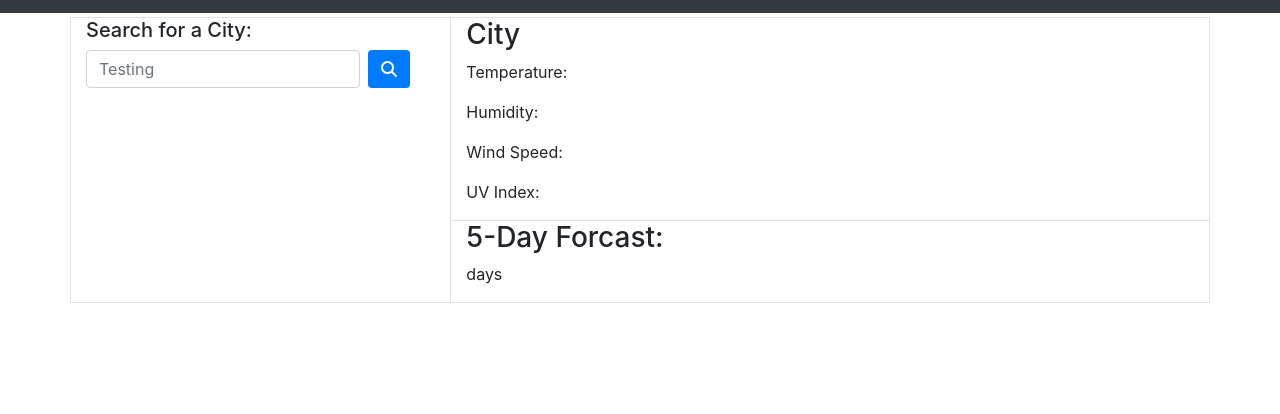
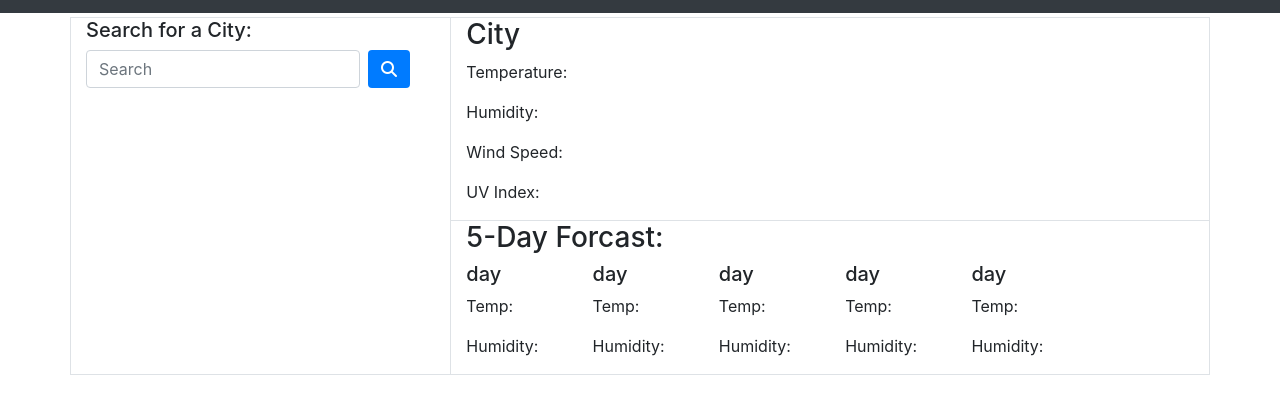
Before and after one commit to claudhue/06-Weather-Dashboard, a plain HTML site: page index.html in a window 1280 px wide. Shown: the part 78-492 px from the top of the page. Drawn offline with nearby package versions, Linux system fonts and the light colour scheme.

Commit message:
5 day forcast

```diff
--- a/index.html
+++ b/index.html
@@ -1,10 +1,10 @@
 <!DOCTYPE html>
 <html lang="en">
   <head>
-    <title>Weather</title>
+    <title>Weather Dashboard</title>
     <meta charset="utf-8" />
     <meta name="viewport" content="width=device-width, initial-scale=1" />
-    <link rel="stylesheet" href="style.css">
+    <link rel="stylesheet" href="style.css" />
     <link
       rel="stylesheet"
       href="https://maxcdn.bootstrapcdn.com/bootstrap/4.4.1/css/bootstrap.min.css"
@@ -27,7 +27,12 @@
         <div class="col-sm-4">
           <h5>Search for a City:</h5>
           <form class="form-inline my-2 my-lg-0">
-            <input id ="citySearch" class="form-control mr-sm-2" type="search" placeholder="Testing" />
+            <input
+              id="citySearch"
+              class="form-control mr-sm-2"
+              type="search"
+              placeholder="Search"
+            />
             <button id="click" class="btn bg-primary text-white">
               <i class="fas fa-search"></i>
             </button>
@@ -45,7 +50,32 @@
         <div class="col-sm-4"></div>
         <div class="col-sm-8 border-left border-top">
           <h3>5-Day Forcast:</h3>
-          <p class="card-columns">days</p>
+          <div class="row d-flex justify-content-start">
+            <div class="col-sm-2">
+              <h5>day</h5>
+              <p class="temp1">Temp:</p>
+              <p class="humid1">Humidity:</p>
+            </div>
+            <div class="col-sm-2">
+              <h5>day</h5>
+              <p class="temp2">Temp:</p>
+              <p class="humid2">Humidity:</p>
+            </div>
+            <div class="col-sm-2">
+              <h5>day</h5>
+              <p class="temp3">Temp:</p>
+              <p class="humid3">Humidity:</p>
+            </div>
+            <div class="col-sm-2">
+              <h5>day</h5>
+              <p class="temp4">Temp:</p>
+              <p class="humid4">Humidity:</p>
+            </div>
+            <div class="col-sm-2">
+              <h5>day</h5>
+              <p class="temp5">Temp:</p>
+              <p class="humid5">Humidity:</p>
+            </div>
         </div>
       </div>
     </div>
@@ -54,9 +84,10 @@
       crossorigin="anonymous"
     ></script>
     <script
-    src="https://code.jquery.com/jquery-3.4.1.min.js"
-    integrity="sha256-CSXorXvZcTkaix6Yvo6HppcZGetbYMGWSFlBw8HfCJo="
-    crossorigin="anonymous"></script>
+      src="https://code.jquery.com/jquery-3.4.1.min.js"
+      integrity="sha256-CSXorXvZcTkaix6Yvo6HppcZGetbYMGWSFlBw8HfCJo="
+      crossorigin="anonymous"
+    ></script>
     <script
       src="https://cdnjs.cloudflare.com/ajax/libs/popper.js/1.14.7/umd/popper.min.js"
       integrity="sha384-UO2eT0CpHqdSJQ6hJty5KVphtPhzWj9WO1clHTMGa3JDZwrnQq4sF86dIHNDz0W1"
--- a/script.js
+++ b/script.js
@@ -19,7 +19,16 @@ $(".city").text(response.city.name);
 $(".temp").text("Temperature: " + response.list[0].main.temp);
 $(".humid").text("Humidity: " + response.list[0].main.humidity);
 $(".ws").text("Wind Speed: " + response.list[0].wind.speed);
-$(".temp").text("Temperature: " + response.list[0].main.temp);
+$(".temp1").text("Temp: " + response.list[1].main.temp);
+$(".humid1").text("Humidity: " + response.list[1].main.humidity);
+$(".temp2").text("Temp: " + response.list[2].main.temp);
+$(".humid2").text("Humidity: " + response.list[2].main.humidity);
+$(".temp3").text("Temp: " + response.list[3].main.temp);
+$(".humid3").text("Humidity: " + response.list[3].main.humidity);
+$(".temp4").text("Temp: " + response.list[4].main.temp);
+$(".humid4").text("Humidity: " + response.list[4].main.humidity);
+$(".temp5").text("Temp: " + response.list[5].main.temp);
+$(".humid5").text("Humidity: " + response.list[5].main.humidity);
 
 });
 
```
